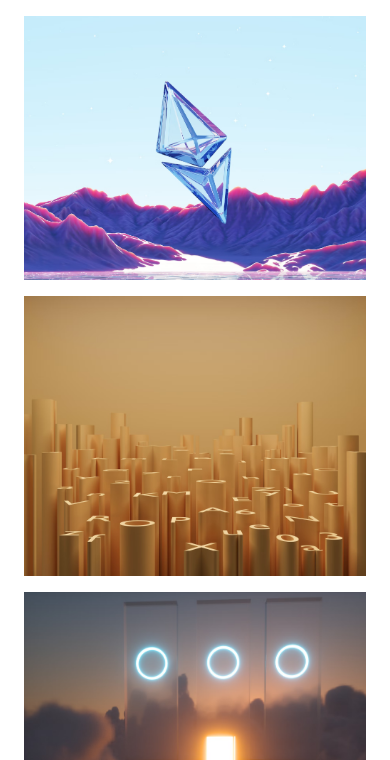
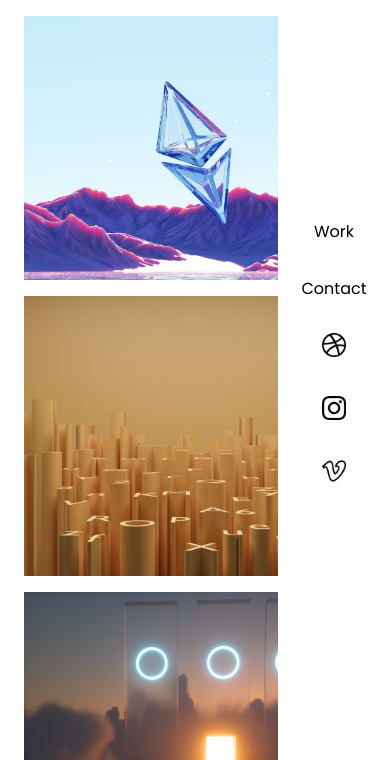
Before and after one commit to rizkirisjad/html-css-js-projects, a plain HTML site: page New/Grid/index.html in a window 390 px wide. Both pictures are taken after a click on the element 345 px from the left and 40 px from the top of the page. Shown: the part 84-844 px from the top of the page. Drawn offline with Linux system fonts and the light colour scheme.

Commit message:
Animating mobile menu

```diff
--- a/New/Grid/index.css
+++ b/New/Grid/index.css
@@ -49,6 +49,41 @@ body {
 
 .navbar .hamburger {
   display: none;
+}
+
+.mobileNav {
+  width: 80px;
+  background-color: white;
+  height: 100vh;
+  display: flex;
+  flex-direction: column;
+  justify-content: center;
+  align-items: center;
+  position: fixed;
+  z-index: 2;
+  top: 0;
+  right: -160px;
+  padding: 16px;
+  transition: transform 0.3s;
+}
+
+.openDrawer {
+  transform: translateX(-160px);
+}
+
+.mobileNav img {
+  width: 24px;
+  height: 24px;
+}
+
+.mobileNav a {
+  text-decoration: none;
+  color: black;
+  margin: 16px 0;
+}
+
+.mobileNav a:hover {
+  text-decoration: underline;
 }
 
 .project-grid {
@@ -197,15 +232,15 @@ body {
 }
 
 .animateBar1 {
-  animation: flipBar1 1s;
+  animation: flipBar1 0.5s;
   animation-fill-mode: forwards;
 }
 .animateBar2 {
-  animation: fadeBar2 1s;
+  animation: fadeBar2 0.5s;
   animation-fill-mode: forwards;
 }
 .animateBar3 {
-  animation: flipBar3 1s;
+  animation: flipBar3 0.5s;
   animation-fill-mode: forwards;
 }
 
--- a/New/Grid/index.html
+++ b/New/Grid/index.html
@@ -40,6 +40,19 @@
           <div class="bar3"></div>
         </div>
       </header>
+      <nav class="mobileNav">
+        <a href="#work">Work</a>
+        <a href="#contact">Contact</a>
+        <a href="#dribble">
+          <img src="images/dribble_icon.png" alt="" />
+        </a>
+        <a href="#dribble">
+          <img src="images/insta_icon.png" alt="" />
+        </a>
+        <a href="#dribble">
+          <img src="images/v_icon.png" alt="" />
+        </a>
+      </nav>
       <div class="project-grid">
         <div class="project" id="eth">
           <img src="images/eth.avif" alt="" />
--- a/New/Grid/index.js
+++ b/New/Grid/index.js
@@ -4,9 +4,11 @@ const hamburger = document.querySelector('.hamburger');
 const bar1 = document.querySelector('.bar1');
 const bar2 = document.querySelector('.bar2');
 const bar3 = document.querySelector('.bar3');
+const mobileNav = document.querySelector('.mobileNav');
 
 hamburger.addEventListener('click', () => {
   bar1.classList.toggle('animateBar1');
   bar2.classList.toggle('animateBar2');
   bar3.classList.toggle('animateBar3');
+  mobileNav.classList.toggle('openDrawer');
 });
```
